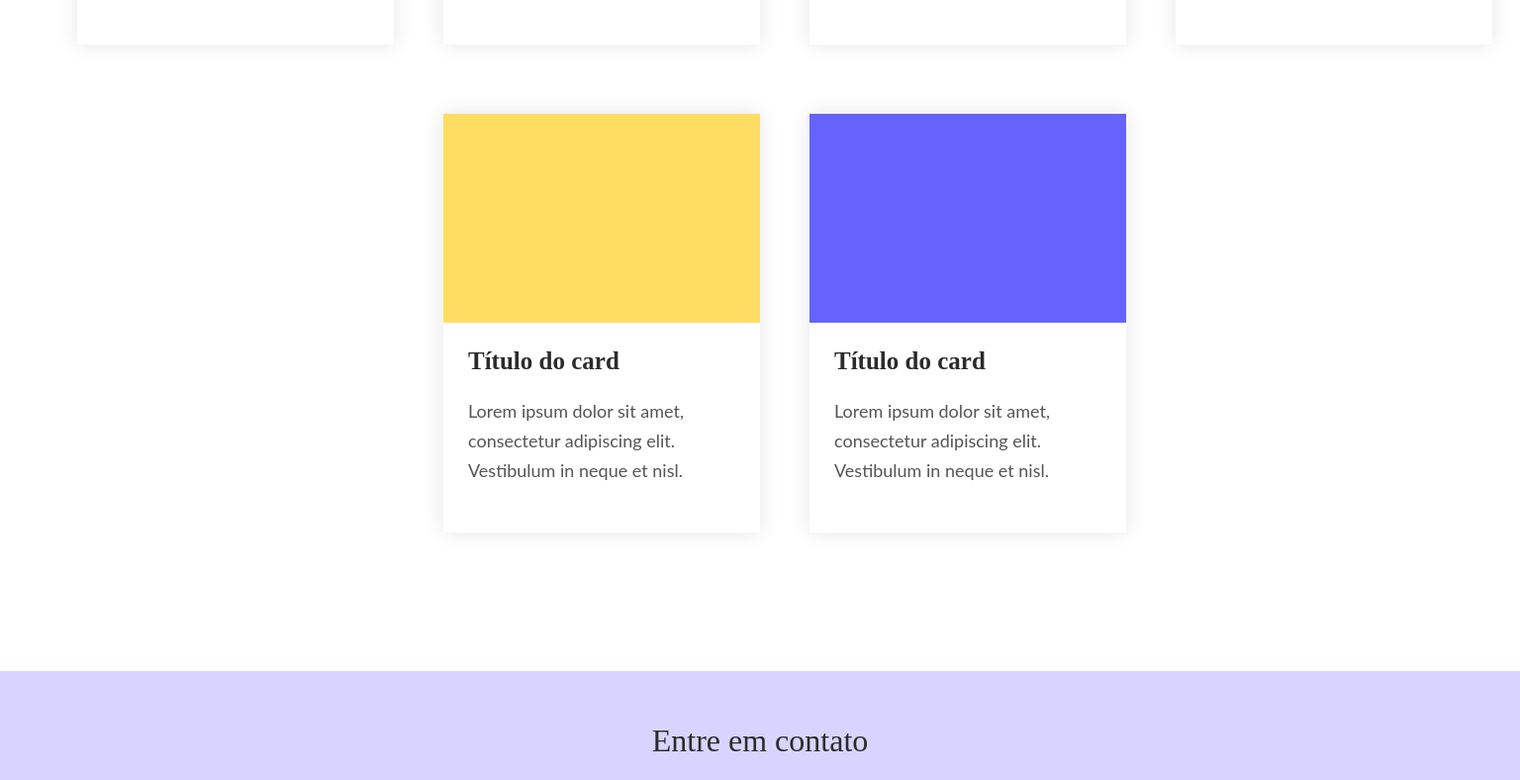
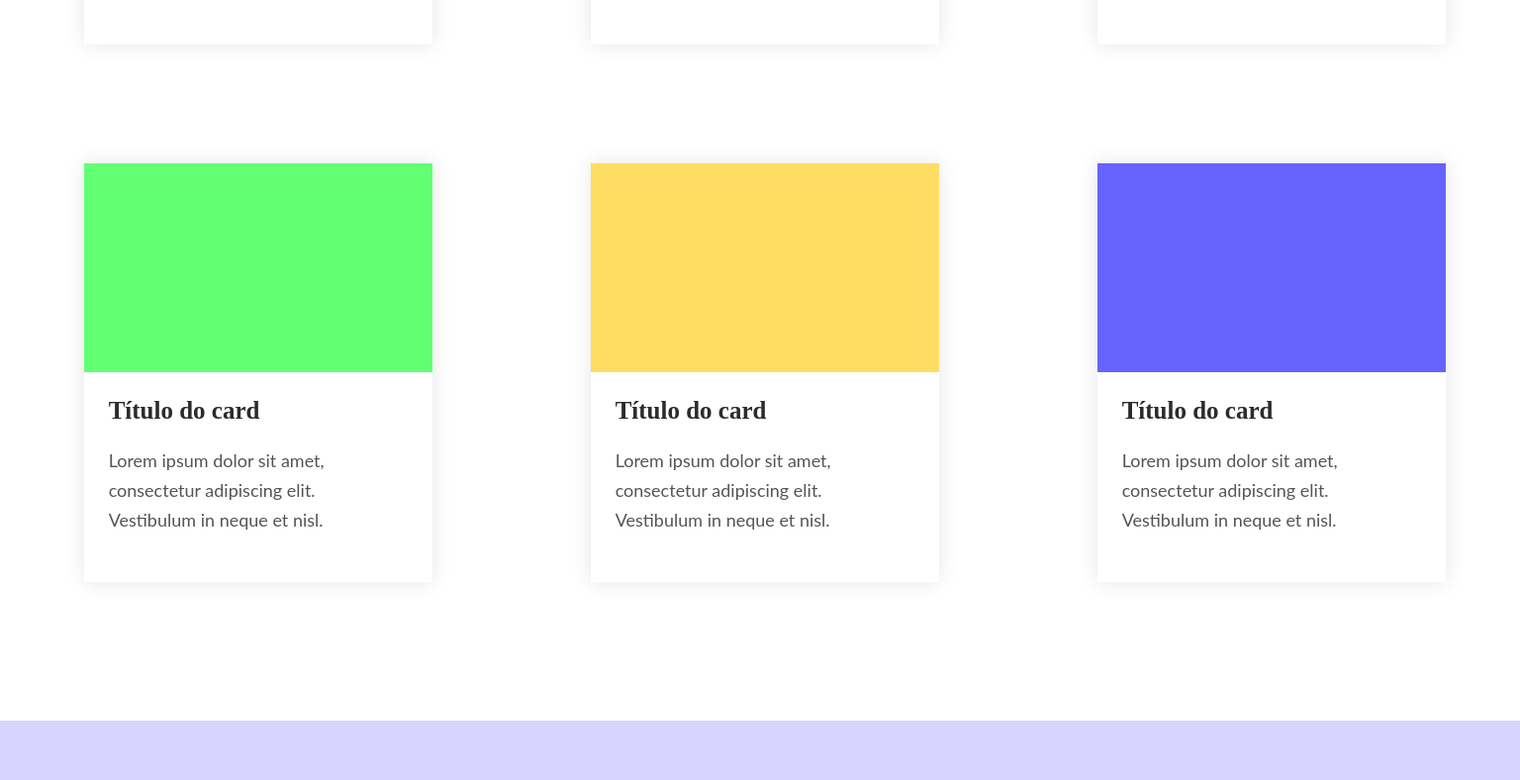
Before and after one commit to johnmilani7/One-Page, a plain HTML site: page index.html in a window 1536 px wide. Shown: the part 1160-1948 px from the top of the page at 99% size. Drawn offline with Linux system fonts and the light colour scheme.

Commit message:
One Page

```diff
--- a/css/estilo.css
+++ b/css/estilo.css
@@ -381,6 +381,24 @@ margin-top: 69px;
     #lorem h2 {
         font-size: 150%;
     }
+    #principal{
+        margin: 50px 0 0 auto;
+        height: auto;
+        display: flex;
+        flex-wrap: wrap;
+        justify-content: center;
+        margin-left: -1%;
+        width: 100%;
+    }
+    #principal  div{
+        width: 320px;
+        height: 423px;
+        box-shadow: 0px 0px 20px rgba(0, 0, 0, 0.1);
+        flex: auto;
+        margin-left: 100px;
+        margin-right: 60px;
+    }
+
 
 }
 
--- a/index.html
+++ b/index.html
@@ -58,6 +58,8 @@
                     Vestibulum in neque et nisl.
                 </h4>
             </div>
+        </section>
+            <section id="principal">
             <div class="card3">
                 <h3>
                     Título do card
```
